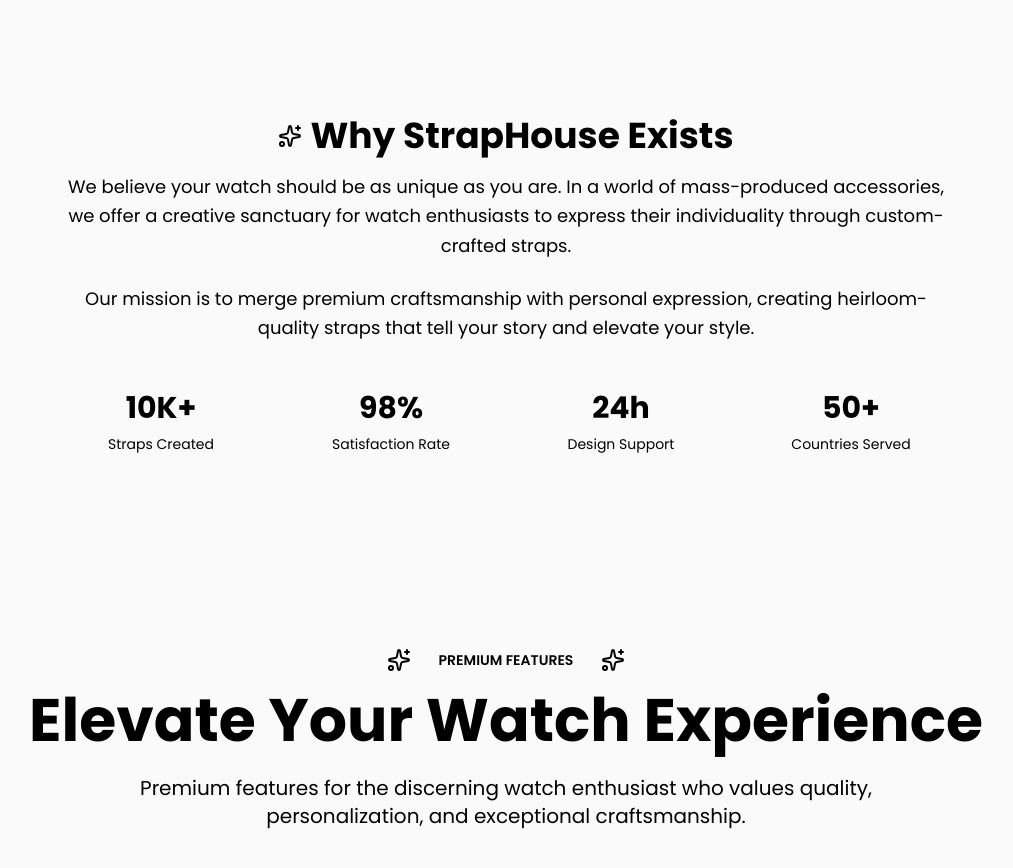
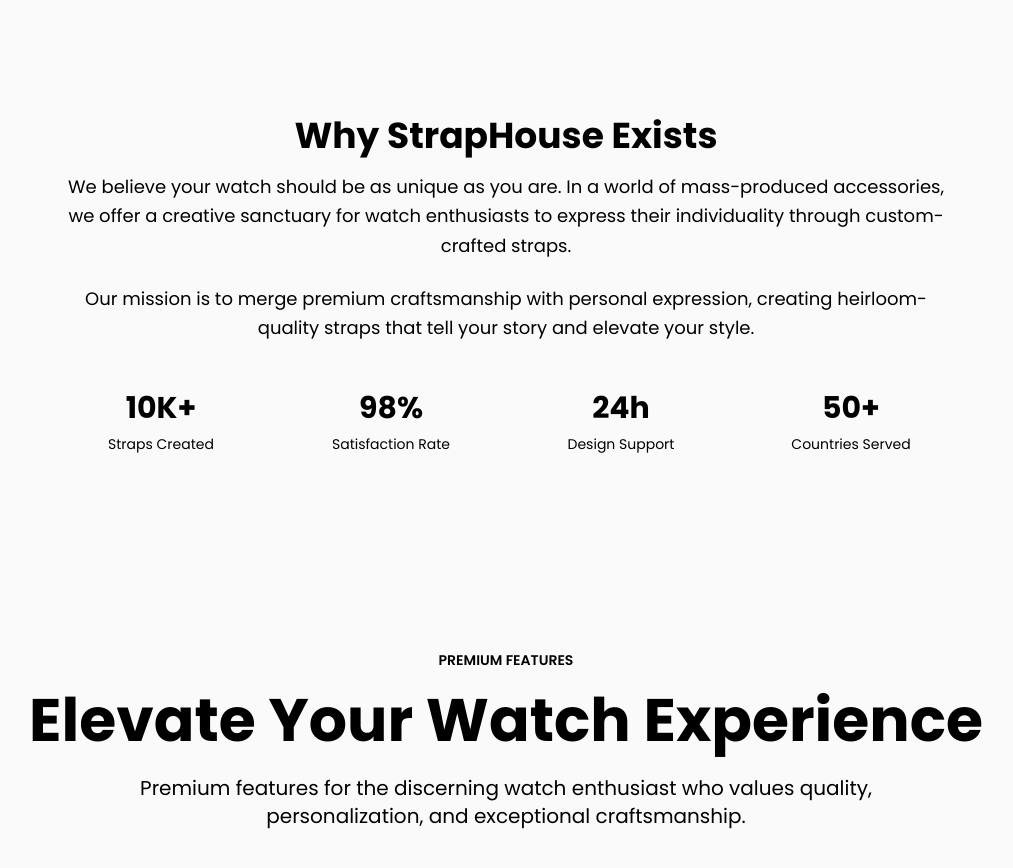
Before and after one commit to Ayushsharma1908/straphouse, a React (Vite) app: page / in a window 1280 px wide. Shown: the part 700-1568 px from the top of the page, without its empty margins (134-1147 px from the left). Built offline with nearby package versions, Linux system fonts and the light colour scheme.

Commit message:
updated her

```diff
--- a/src/pages/Features.jsx
+++ b/src/pages/Features.jsx
@@ -219,11 +219,9 @@
             viewport={{ once: true }}
             transition={{ duration: 0.6 }}
           >
-            <Sparkles className="w-6 h-6 text-strap-violet" />
             <span className="text-sm font-semibold text-strap-violet bg-strap-violet/10 px-4 py-1 rounded-full">
               PREMIUM FEATURES
             </span>
-            <Sparkles className="w-6 h-6 text-strap-violet" />
           </motion.div>
 
           <motion.h2
--- a/src/pages/Purpose.jsx
+++ b/src/pages/Purpose.jsx
@@ -7,7 +7,6 @@
       <div className="container mx-auto px-4">
         <div className="max-w-4xl mx-auto text-center">
           <div className="inline-flex items-center gap-2 mb-4">
-            <Sparkles className="text-strap-violet" />
             <h2 className="font-playfair text-3xl md:text-4xl font-bold text-strap-black">
               Why StrapHouse Exists
             </h2>
```
